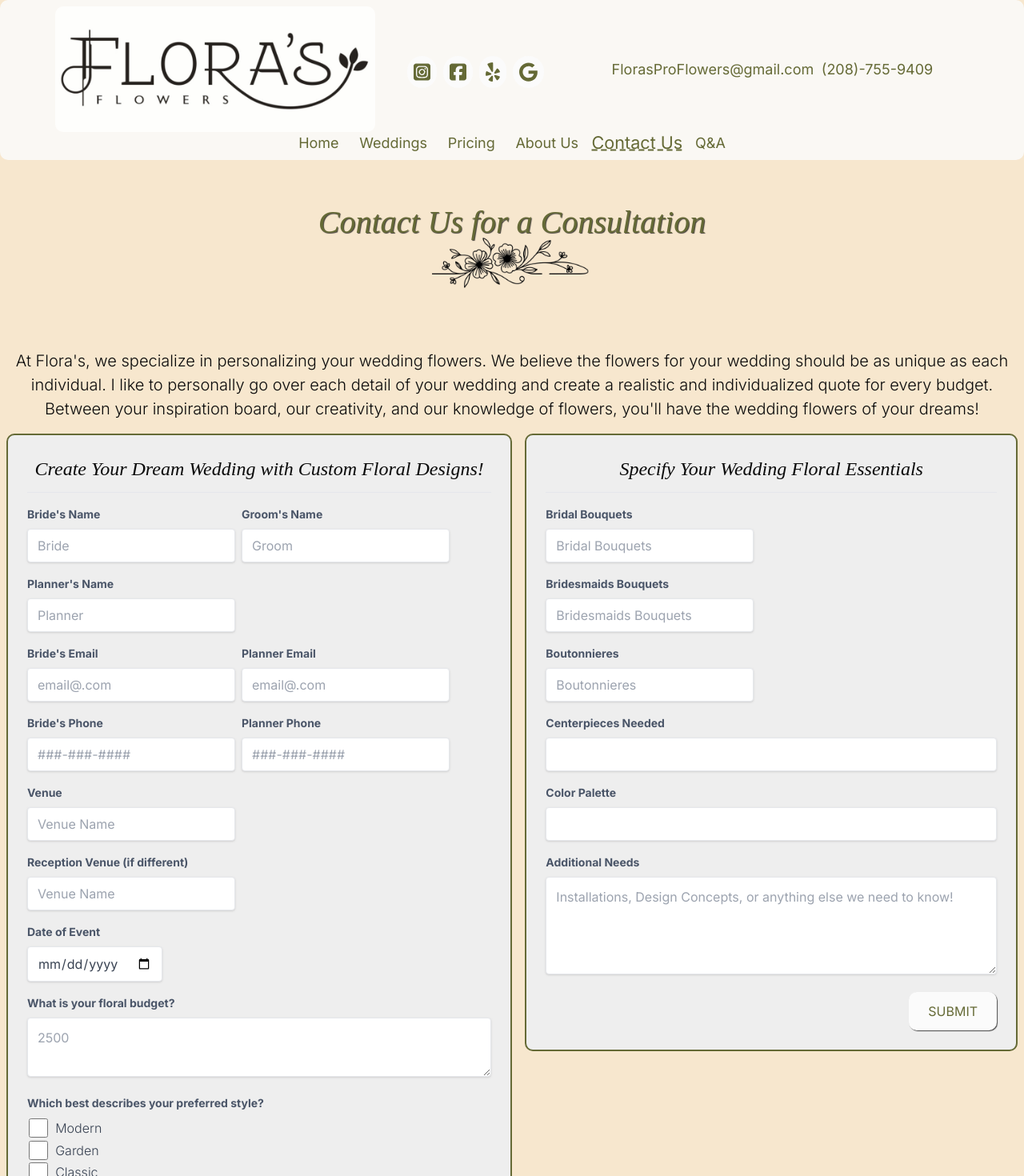
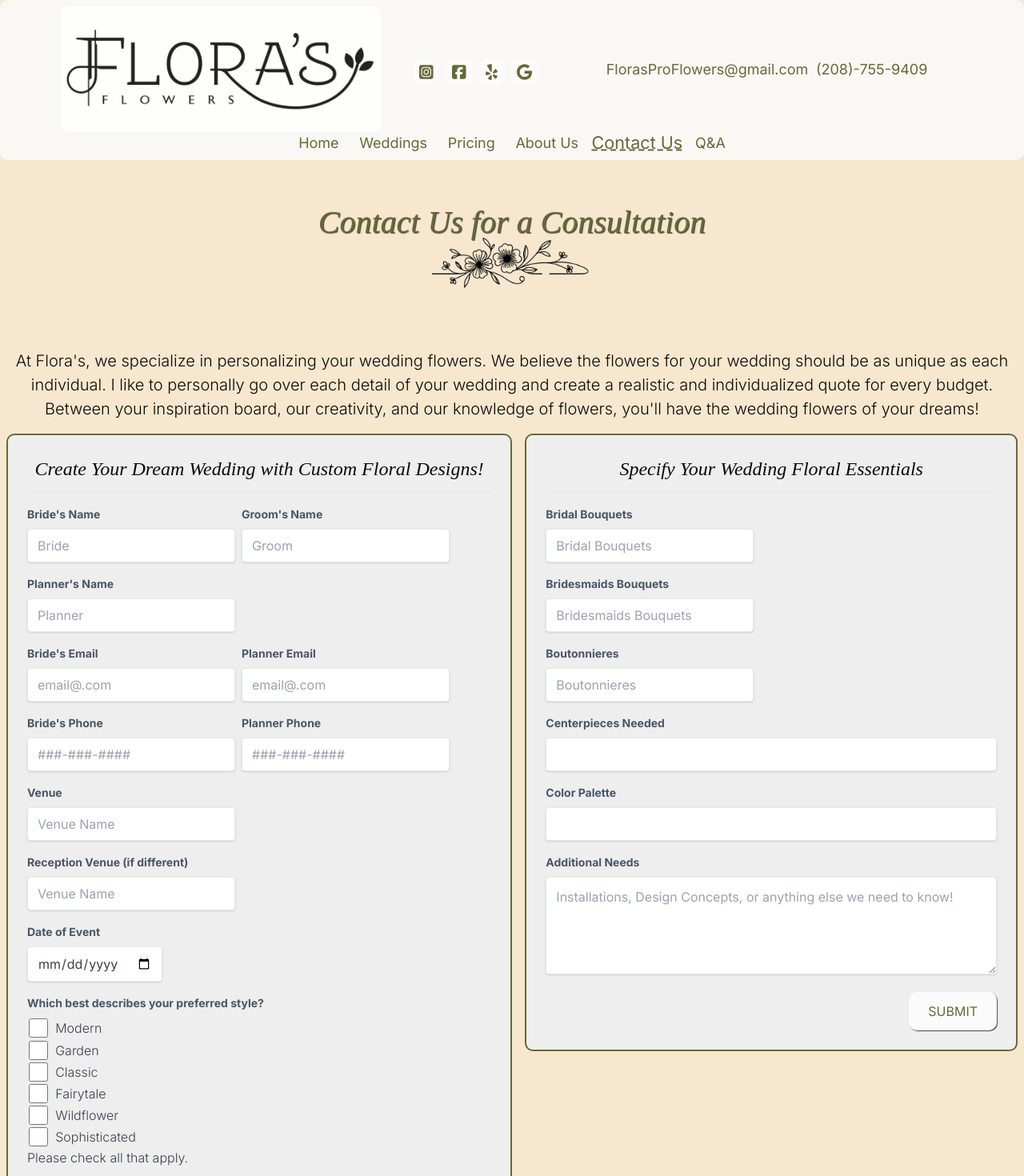
Before and after one commit to njwright92/florasweddings, a Next.js app: page /contact in a window 1280 px wide. Shown: the top 1470 px of the page at 80% size. Built offline with nearby package versions, Linux system fonts and the light colour scheme.

Commit message:
"fixed duplicate emails and google links"

```diff
--- a/src/app/components/Footer.js
+++ b/src/app/components/Footer.js
@@ -73,7 +73,7 @@ export default function Footer() {
                 <span className="sr-only">Yelp</span>
               </Link>
               <Link
-                href="https://www.google.com/search?q=florasweddings"
+                href="https://www.google.com/search?sca_esv=596423552&sxsrf=ACQVn09gpbrwwD8VldD4ljK2Zd6apOvpOg:1704670363664&q=florasweddings&nfpr=1&sa=X&ved=2ahUKEwjz1_D7t8yDAxWtATQIHXEaAfgQvgUoAXoECBEQAw&biw=1287&bih=771&dpr=2"
                 className="footer-link custom-button"
                 aria-label="Find us on Google"
               >
@@ -103,7 +103,7 @@ export default function Footer() {
         </div>
 
         <h3 className="body-text pt-2">Email or call me now at:</h3>
-        <a href="mailto:stacimw@yahoo.com" className="footer-link text-lg m-1">
+        <a href="mailto:FlorasProFlowers@gmail.com" className="footer-link text-lg m-1">
           <FontAwesomeIcon icon={faMailBulk} className="h-5 w-5 mr-1" />
           FlorasProFlowers@gmail.com
         </a>
--- a/src/app/components/Header.js
+++ b/src/app/components/Header.js
@@ -60,7 +60,7 @@ export default function Header() {
             className="footer-link custom-button"
             aria-label="Visit our Instagram page"
           >
-            <FontAwesomeIcon icon={faSquareInstagram} className="fa-xl" />
+            <FontAwesomeIcon icon={faSquareInstagram} className="fa-lg" />
             <span className="sr-only">Instagram</span>
           </Link>
           <Link
@@ -68,7 +68,7 @@ export default function Header() {
             className="footer-link custom-button"
             aria-label="Visit our Facebook page"
           >
-            <FontAwesomeIcon icon={faSquareFacebook} className="fa-xl" />
+            <FontAwesomeIcon icon={faSquareFacebook} className="fa-lg" />
             <span className="sr-only">Facebook</span>
           </Link>
           <Link
@@ -76,15 +76,15 @@ export default function Header() {
             className="footer-link custom-button"
             aria-label="Check out our reviews on Yelp"
           >
-            <FontAwesomeIcon icon={faYelp} className="fa-xl" />
+            <FontAwesomeIcon icon={faYelp} className="fa-lg" />
             <span className="sr-only">Yelp</span>
           </Link>
           <Link
-            href="https://www.google.com/search?q=florasweddings"
+            href="https://www.google.com/search?sca_esv=596423552&sxsrf=ACQVn09gpbrwwD8VldD4ljK2Zd6apOvpOg:1704670363664&q=florasweddings&nfpr=1&sa=X&ved=2ahUKEwjz1_D7t8yDAxWtATQIHXEaAfgQvgUoAXoECBEQAw&biw=1287&bih=771&dpr=2"
             className="footer-link custom-button"
             aria-label="Find us on Google"
           >
-            <FontAwesomeIcon icon={faGoogle} className="fa-xl" />
+            <FontAwesomeIcon icon={faGoogle} className="fa-lg" />
             <span className="sr-only">Google</span>
           </Link>
         </div>
@@ -93,7 +93,7 @@ export default function Header() {
 
         {/* Email and Phone Links */}
         <div className="md:ml-20 text-center">
-          <a href="mailto:stacimw@yahoo.com" className="nav-link text-center">
+          <a href="mailto:FlorasProFlowers@gmail.com" className="nav-link text-center">
             FlorasProFlowers@gmail.com
           </a>
           <a href="tel:+12087559409" className="nav-link text-center">
--- a/src/app/components/consultationForm.js
+++ b/src/app/components/consultationForm.js
@@ -3,19 +3,20 @@
 export default function ConsultationForm() {
   const handleSubmit = (e) => {
     e.preventDefault();
-    const formData = {};
+    const formData = e.target.elements;
+    const composedEmailLink = composeEmailLink(formData);
 
-    // Iterate over all form elements
-    new FormData(e.target).forEach((value, key) => {
-      // If the key already exists, it means it's a checkbox. Accumulate its values into an array.
-      if (formData[key]) {
-        formData[key] = [...formData[key], value];
-      } else {
-        formData[key] = value;
-      }
-    });
+    // Create a hidden link element
+    const link = document.createElement("a");
+    link.href = composedEmailLink;
+    link.style.display = "none";
+    document.body.appendChild(link);
 
-    window.location.href = composeEmailLink(formData);
+    // Programmatically click the link
+    link.click();
+
+    // Remove the link from the document
+    document.body.removeChild(link);
 
     e.target.reset();
     alert(
@@ -26,37 +27,49 @@ export default function ConsultationForm() {
     const subject = encodeURIComponent("Wedding Consultation Request");
 
     // Handle style checkboxes
-    const styles = Array.isArray(formData.style)
-      ? formData.style.join(", ")
-      : formData.style;
+    const styleCheckboxes = document.querySelectorAll(
+      "input[name='style']:checked"
+    );
+    const styles = Array.from(styleCheckboxes)
+      .map((checkbox) => checkbox.value)
+      .join(", ");
 
-    const body = encodeURIComponent(`
-      Bride's Name: ${formData.firstName}
-      Groom's Name: ${formData.groomName}
-      Planner's Name: ${formData.plannerName}
-      Bride's Email: ${formData.email}
-      Planner Email: ${formData.email1}
-      Bride's Phone: ${formData.phone}
-      Planner Phone: ${formData.phone1}
-      Venue: ${formData.venue}
-      Reception Venue: ${formData.venue1}
-      Date of Event: ${formData.date}
-      Floral Budget: ${formData.Budget}
-      Preferred Style: ${styles}
-      Additional Information: ${formData.additionalInfo}
-    `);
-    return `mailto:stacimw@yahoo.com?subject=${subject}&body=${body}`;
+    const body = `
+      Bride's Name: ${encodeURIComponent(formData.firstName.value)}
+      Groom's Name: ${encodeURIComponent(formData.groomName.value)}
+      Planner's Name: ${encodeURIComponent(formData.plannerName.value)}
+      Bride's Email: ${encodeURIComponent(formData.email.value)}
+      Planner Email: ${encodeURIComponent(formData.email1.value)}
+      Bride's Phone: ${encodeURIComponent(formData.phone.value)}
+      Planner Phone: ${encodeURIComponent(formData.phone1.value)}
+      Venue: ${encodeURIComponent(formData.venue.value)}
+      Reception Venue: ${encodeURIComponent(formData.venue1.value)}
+      Date of Event: ${encodeURIComponent(formData.date.value)}
+      Preferred Style: ${encodeURIComponent(styles)}
+      Additional Information: ${encodeURIComponent(
+        formData.additionalInfo.value
+      )}
+    `.replace(/(\r\n|\n|\r)/gm, "%0D%0A");
+
+    return `mailto:florasproflowers@gmail.com?subject=${subject}&body=${body}`;
   };
 
   const handleFloralEssentialsSubmit = (e) => {
     e.preventDefault();
-    const formData = {};
-    new FormData(e.target).forEach((value, key) => (formData[key] = value));
+    const formData = Object.fromEntries(new FormData(e.target));
 
-    // Open mail client
-    window.location.href = composeFloralEssentialsEmailLink(formData);
+    // Create a hidden link element
+    const link = document.createElement("a");
+    link.href = composeFloralEssentialsEmailLink(formData);
+    link.style.display = "none";
+    document.body.appendChild(link);
 
-    // Reset form and alert user
+    // Programmatically click the link
+    link.click();
+
+    // Remove the link from the document
+    document.body.removeChild(link);
+
     e.target.reset();
     alert(
       "The email client has been opened. Please send the email to complete your request."
@@ -64,16 +77,25 @@ export default function ConsultationForm() {
   };
 
   const composeFloralEssentialsEmailLink = (formData) => {
+    const {
+      bridal_bouquets,
+      bridesmaids_bouquets,
+      boutonnieres,
+      centerpiecesNeeded,
+      colorPalette,
+      additionalNeeds,
+    } = formData;
     const subject = encodeURIComponent("Wedding Floral Essentials Request");
-    const body = encodeURIComponent(`
-      Bridal Bouquets: ${formData.bridal_bouquets}
-      Bridesmaids Bouquets: ${formData.bridesmaids_bouquets}
-      Boutonnieres: ${formData.boutonnieres}
-      Centerpieces Needed: ${formData.centerpiecesNeeded}
-      Color Palette: ${formData.colorPalette}
-      Additional Needs: ${formData.additionalNeeds}
-    `);
-    return `mailto:stacimw@yahoo.com?subject=${subject}&body=${body}`;
+    const body = `
+      Bridal Bouquets: ${encodeURIComponent(bridal_bouquets)}
+      Bridesmaids Bouquets: ${encodeURIComponent(bridesmaids_bouquets)}
+      Boutonnieres: ${encodeURIComponent(boutonnieres)}
+      Centerpieces Needed: ${encodeURIComponent(centerpiecesNeeded)}
+      Color Palette: ${encodeURIComponent(colorPalette)}
+      Additional Needs: ${encodeURIComponent(additionalNeeds)}
+    `.replace(/(\r\n|\n|\r)/gm, "%0D%0A");
+
+    return `mailto:florasproflowers@gmail.com?subject=${subject}&body=${body}`;
   };
 
   return (
@@ -243,21 +265,6 @@ export default function ConsultationForm() {
               type="date"
               required
             />
-          </div>
-
-          <div className="mb-4">
-            <label className="label" htmlFor="Budget">
-              What is your floral budget?
-            </label>
-            <textarea
-              className="shadow border rounded md:w-full py-3 px-3 text-gray-700"
-              id="Budget"
-              name="Budget"
-              type="number"
-              required
-              placeholder="2500"
-              rows={2}
-            ></textarea>
           </div>
 
           <div className="mb-4">
```
